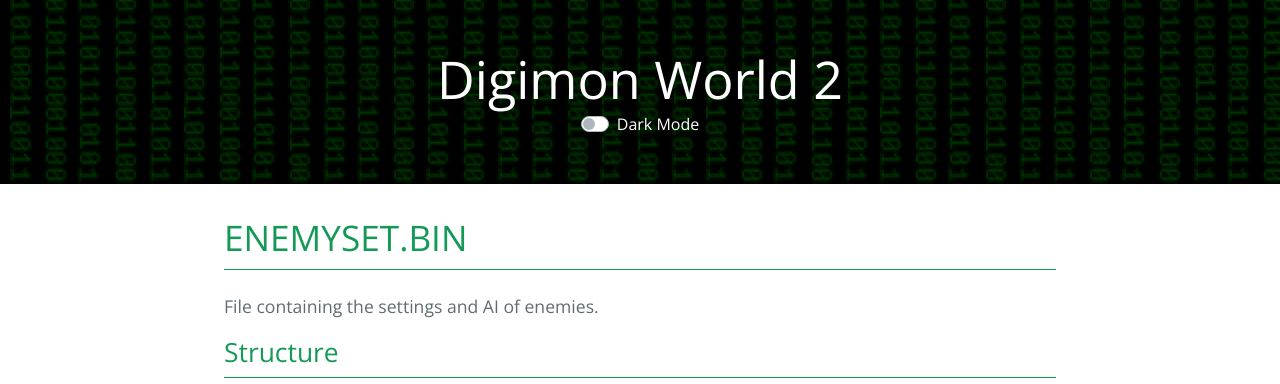
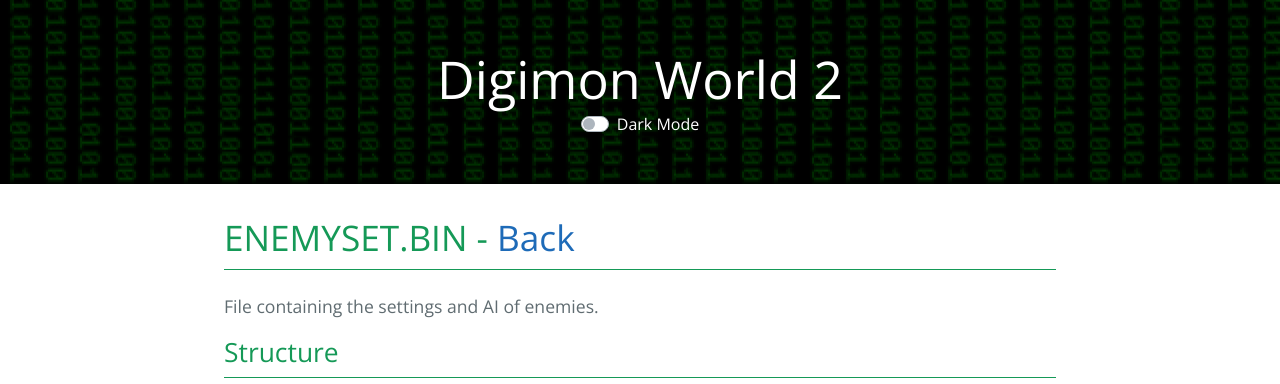
Before and after one commit to gledson999/opendw2, a Jekyll site: the page built from DMW2/DATAFILE/ENEMYSET.md, in a window 1280 px wide and 900 px high. Shown: the top 384 px of the window. Built offline with Jekyll 4.4.1, drawn with Linux system fonts in a browser that asks for light colours; our own code applies the rules of GitHub Pages for plain Markdown files.

Commit message:
Update ENEMYSET.md

```diff
--- a/DMW2/DATAFILE/ENEMYSET.md
+++ b/DMW2/DATAFILE/ENEMYSET.md
@@ -1,4 +1,4 @@
-# ENEMYSET.BIN
+# ENEMYSET.BIN - [Back](home.md)
 
 File containing the settings and AI of enemies.
 
```
